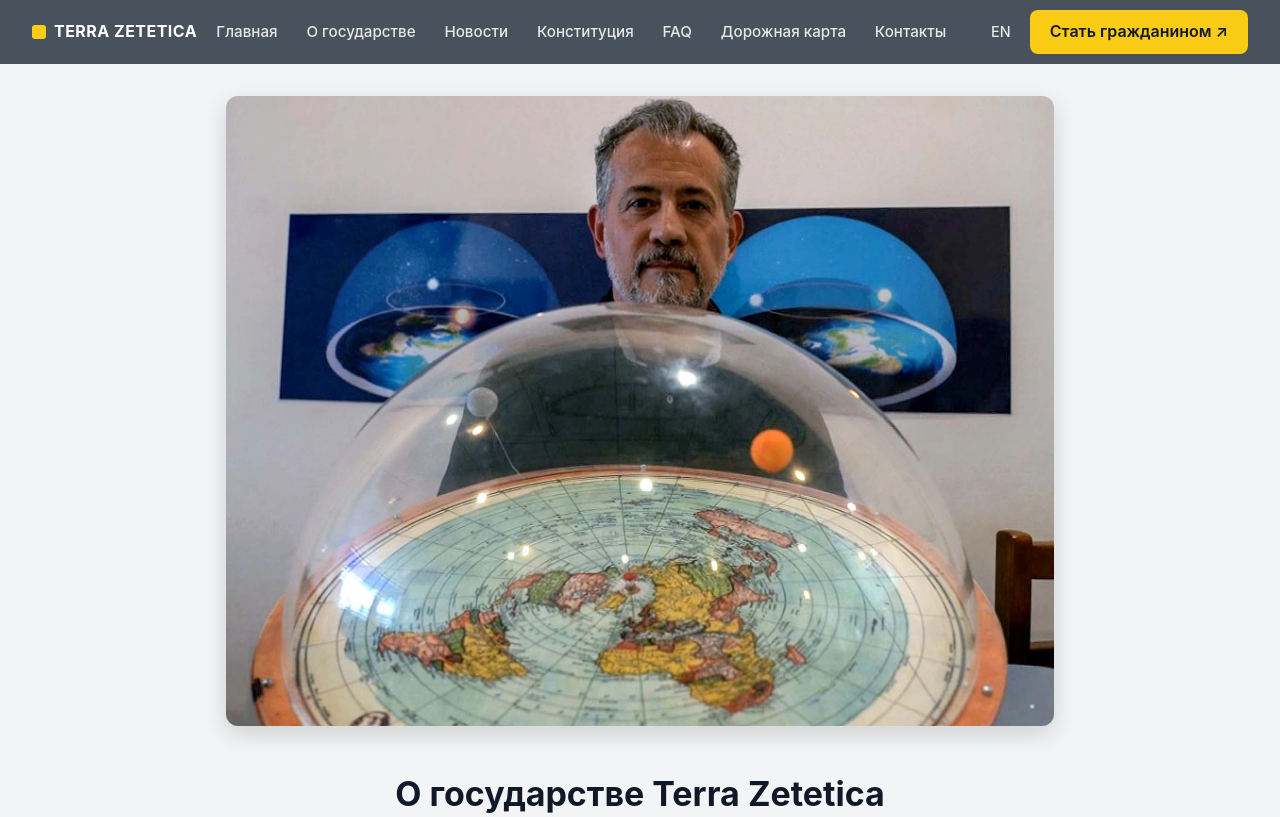
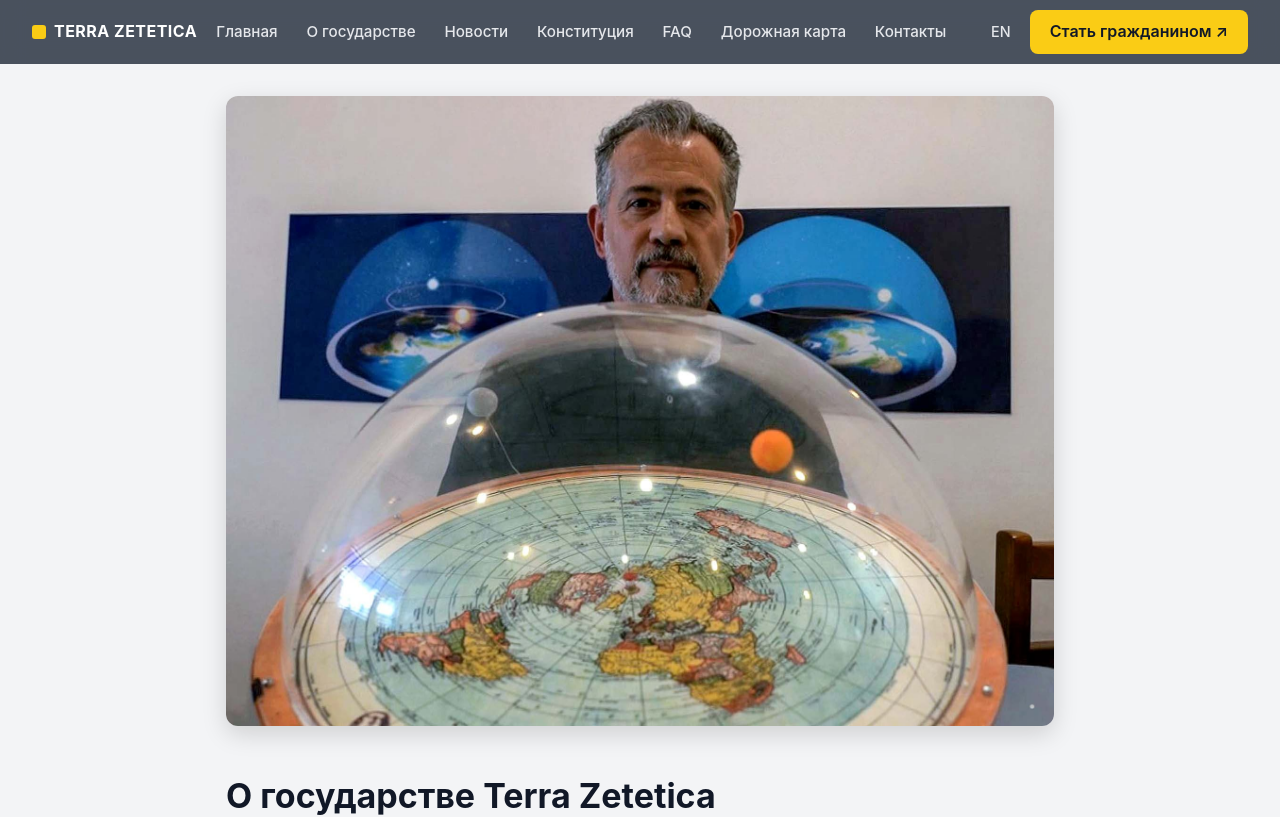
Before and after one commit to kardinalmarkov/terra-zetetica, a Next.js app: page /about in a window 1280 px wide. Shown: the top 817 px of the page. Built offline with nearby package versions, Linux system fonts and the light colour scheme.

Commit message:
Update about.js

```diff
--- a/pages/about.js
+++ b/pages/about.js
@@ -5,10 +5,11 @@ export default function About() {
       <main
         className="wrapper"
         style={{
-        textAlign: 'center',
+          textAlign: 'left',
           maxWidth: '860px',
           margin: '0 auto',
           padding: '2rem 1rem',
+          lineHeight: '1.7',
         }}
       >
       <Head>
@@ -25,7 +26,6 @@ export default function About() {
           borderRadius: '12px',
           boxShadow: '0 8px 24px rgba(0,0,0,0.15)',
         }}
-
       />
 
       <h1>О государстве Terra Zetetica</h1>
```
Lines whose indentation alone changed are shown as unchanged.
